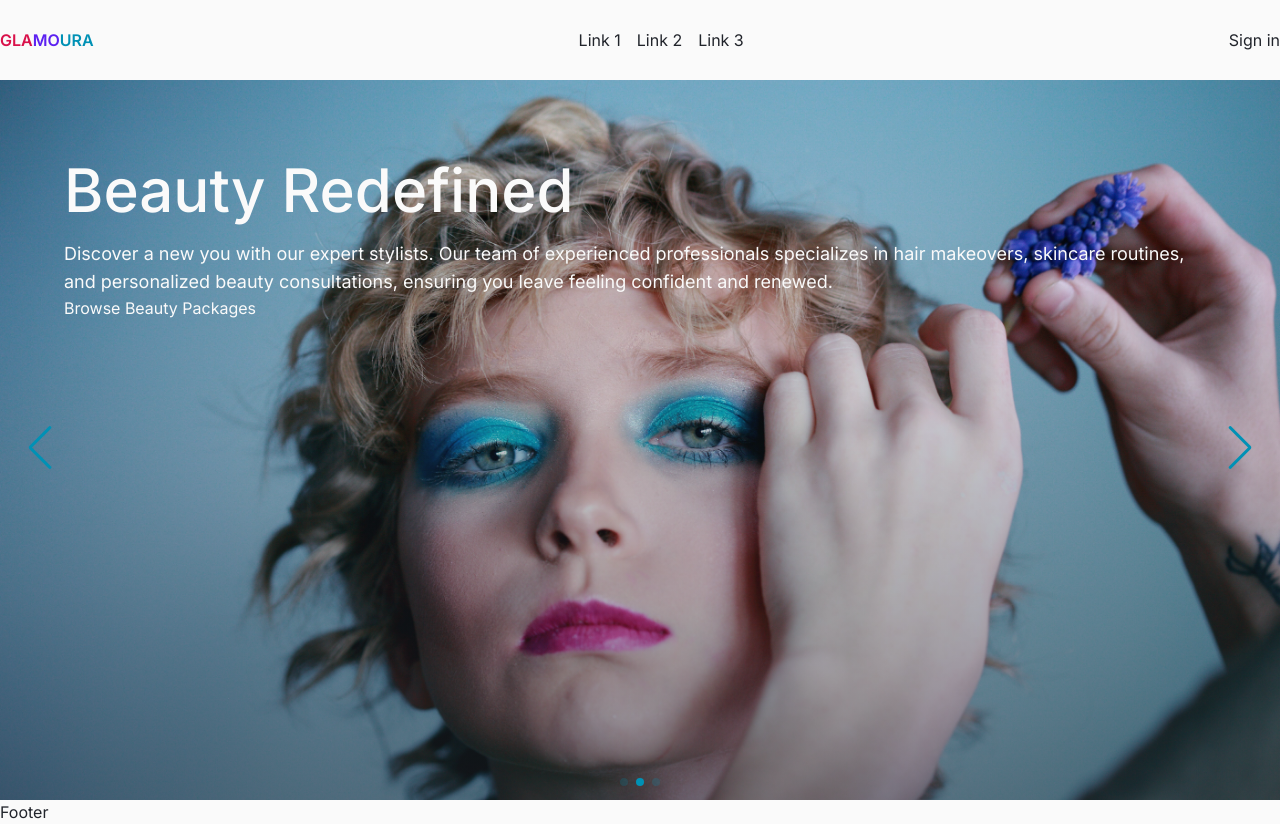
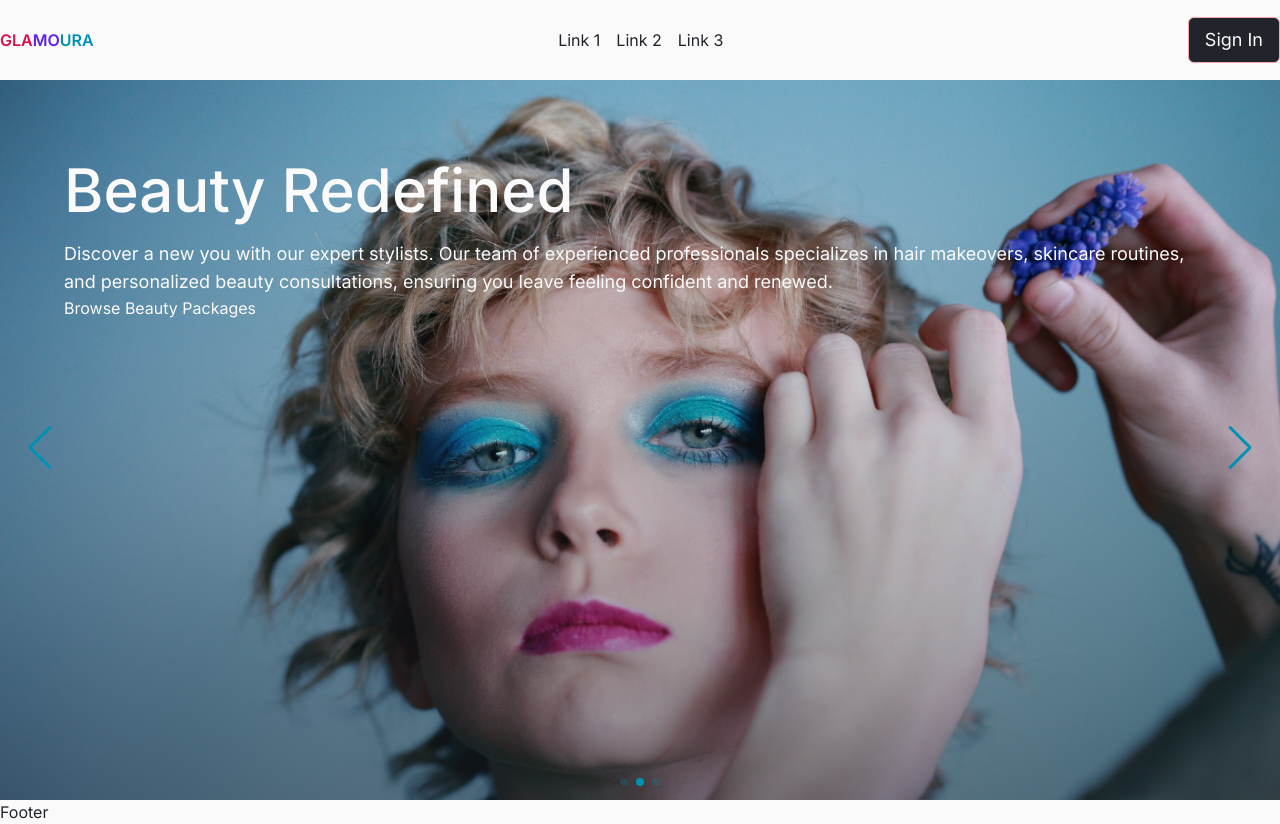
Before and after one commit to Shm-Rsuf/glamoura-client, a Next.js app: page / in a window 1280 px wide. Built offline with nearby package versions, Linux system fonts and the light colour scheme.

Commit message:
button variant added

```diff
--- a/components/Header.tsx
+++ b/components/Header.tsx
@@ -5,7 +5,7 @@ const Header = () => {
   return (
     <header className="h-20 flex items-center">
       <nav className="container flex justify-between items-center">
-      <Link href="/jh" className="left uppercase font-semibold">
+      <Link href="/" className="left uppercase font-semibold">
         <span className="text-red">gla</span>
         <span className="text-purple">mo</span>
         <span className="text-blue">ura</span>
--- a/components/ui/Button.tsx
+++ b/components/ui/Button.tsx
@@ -1,7 +1,30 @@
-interface ButtonProps extends React.ButtonHTMLAttributes<HTMLButtonElement>{}
-const Button:React.FC<ButtonProps> = ({onClick, type, disabled, children, ...props}) => {
+import { cn } from "@/lib/utils";
+import { VariantProps, cva } from "class-variance-authority";
+
+const buttonVariants = cva("…", {
+  variants: {
+    variant: {
+     primary: "…",
+     secondary: "…",
+     danger: "",
+     outline: "",
+     },
+    size: {
+    auto: "…",
+    full: "…"
+    },
+  },
+  defaultVariants: {
+      variant: "primary",
+      size: "full",
+    },
+  });
+
+  interface ButtonProps extends React.ButtonHTMLAttributes<HTMLButtonElement>,VariantProps<typeof buttonVariants>{}
+
+  const Button:React.FC<ButtonProps> = ({onClick, type, disabled, children, variant, size, ...props}) => {
   return (
-    <button onClick={onClick} type={type} disabled={disabled} {...props}>{children}</button>
+    <button onClick={onClick} type={type} disabled={disabled} {...props} className={cn("inline-block bg-black text-white text-center whitespace-nowrap px-4 py-2 border border-rose-300 rounded-md text-lg capitalize",buttonVariants({variant, size}))}>{children}</button>
   )
 }
 
```
